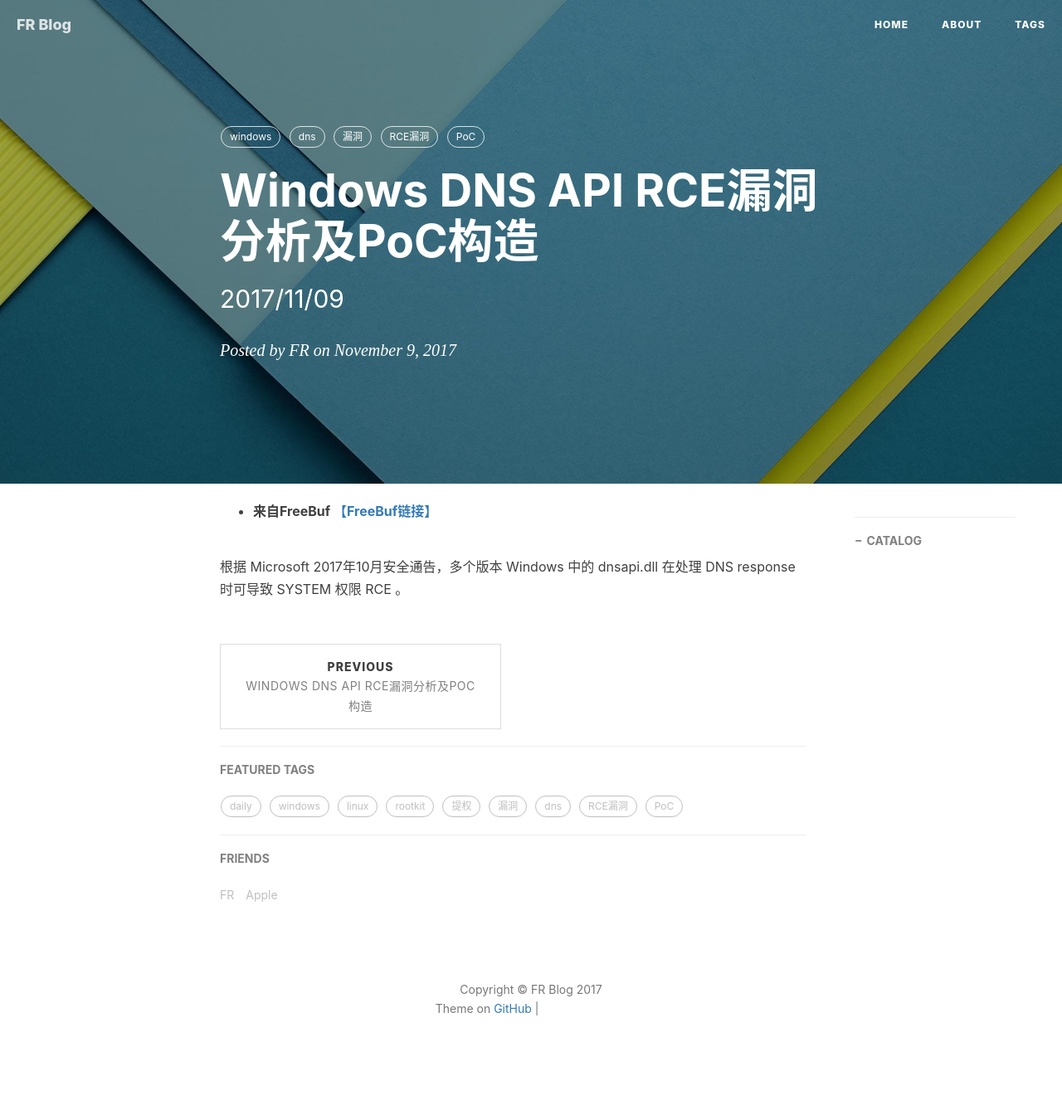
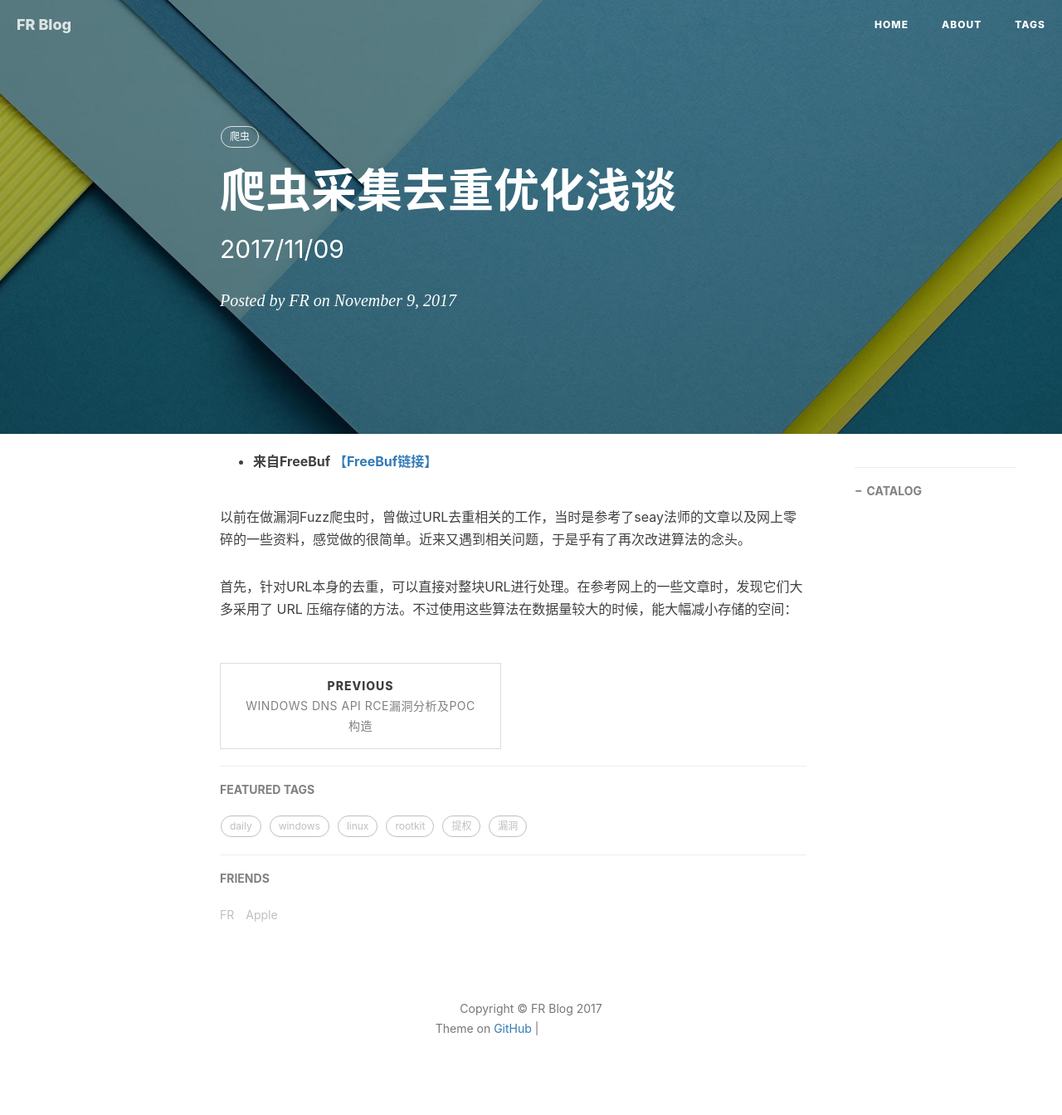
Before and after one commit to flankeraptor/flankeraptor.github.io, a Jekyll site: the page built from _posts/2017-11-09-02-爬虫采集去重优化浅谈.md, in a window 1280 px wide. Shown: the whole page at 83% size. Built offline with Jekyll 4.4.1, drawn with Linux system fonts in a browser that asks for light colours; nearby versions of some CDN libraries; comment, search, counter and statistics services are not loaded; before the commit the page ends 1320 px from its top, so only the background shows below that; grey boxes are pictures that could not be loaded.

Commit message:
Update 2017-11-09-02-爬虫采集去重优化浅谈.md

```diff
--- a/_posts/2017-11-09-02-爬虫采集去重优化浅谈.md
+++ b/_posts/2017-11-09-02-爬虫采集去重优化浅谈.md
@@ -1,19 +1,17 @@
 ---
 layout: post
-title: Windows DNS API RCE漏洞分析及PoC构造
+title: 爬虫采集去重优化浅谈
 subtitle: 2017/11/09
 date: 2017-11-09
 author: FR
 header-img: img/depot/post-butiao.jpg
 catalog: true
 tags:
-    - windows
-    - dns
-    - 漏洞
-    - RCE漏洞
-    - PoC
+    - 爬虫
 ---
 
-- **来自FreeBuf [【FreeBuf链接】](http://www.freebuf.com/vuls/151050.html)**
+- **来自FreeBuf [【FreeBuf链接】](http://www.freebuf.com/articles/others-articles/151173.html)**
 
-根据 Microsoft 2017年10月安全通告，多个版本 Windows 中的 dnsapi.dll 在处理 DNS response 时可导致 SYSTEM 权限 RCE 。
+以前在做漏洞Fuzz爬虫时，曾做过URL去重相关的工作，当时是参考了seay法师的文章以及网上零碎的一些资料，感觉做的很简单。近来又遇到相关问题，于是乎有了再次改进算法的念头。
+
+首先，针对URL本身的去重，可以直接对整块URL进行处理。在参考网上的一些文章时，发现它们大多采用了 URL 压缩存储的方法。不过使用这些算法在数据量较大的时候，能大幅减小存储的空间：
```
